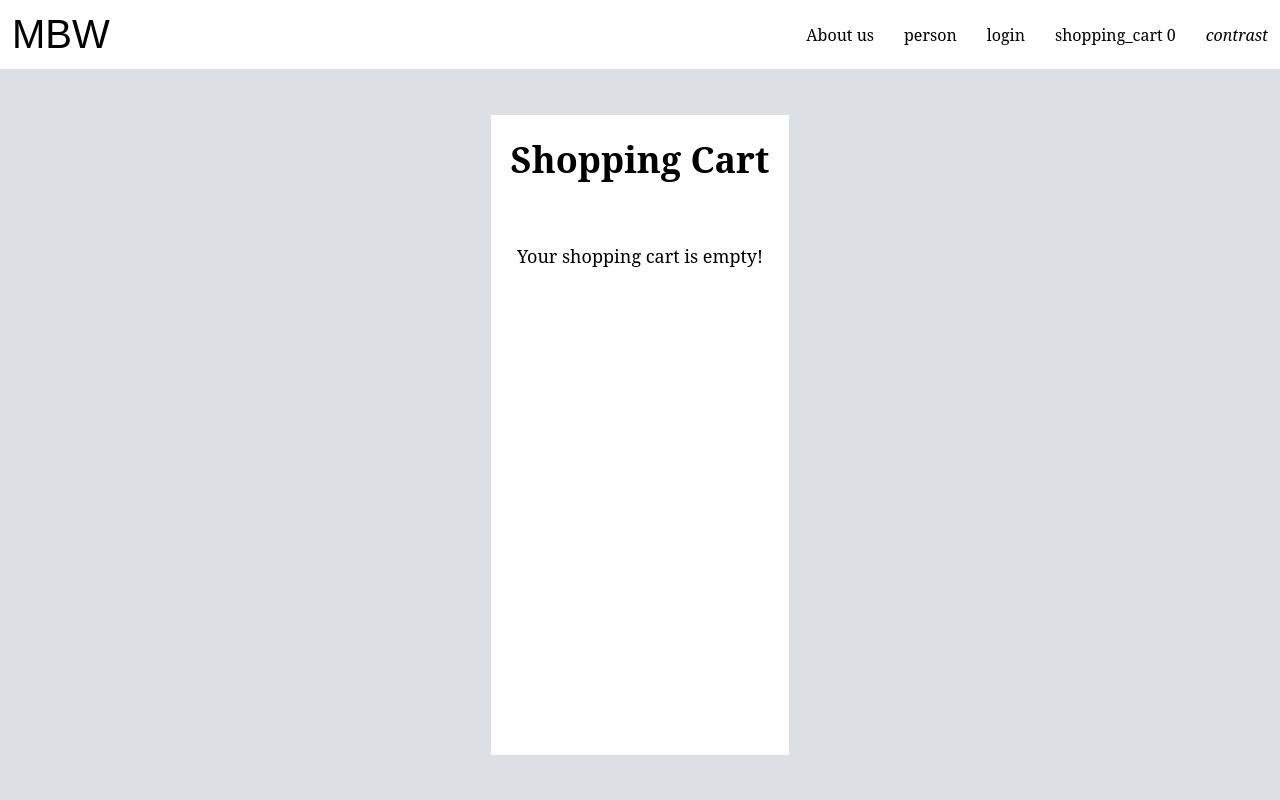
After one commit to abduIbari/Webshop, a PHP site: page /shoppingCart.php in a window 1280 px wide. The commit adds this page. Run offline with PHP 8.4, Linux system fonts and the light colour scheme.

Commit message:
wrong commit

```diff
--- a/index.php
+++ b/index.php
@@ -37,6 +37,10 @@ $products = json_decode($json_data, true);
                 </a>
                 <a href="auth/login.php">
                     <span class="material-symbols-outlined">login</span>
+                </a>
+                <a href="shoppingCart.php" id="cart-link">
+                    <span class="material-symbols-outlined">shopping_cart</span>
+                    <span id="cart-count">0</span>
                 </a>
                 <i class="material-symbols-outlined" id="toggleDark">contrast</i>
             </div>
--- a/mystyle.css
+++ b/mystyle.css
@@ -499,3 +499,82 @@ a {
 #toggleDark {
     cursor: pointer;
 }
+
+.shopping-cart-container {
+    display: flex;
+    flex-direction: column;
+    align-items: center;
+    justify-content: flex-start;
+    padding: 20px;
+    gap: 20px;
+    background-color: var(--secondary-color);
+    min-height: 80vh;
+}
+
+.shopping-cart-container h1 {
+    font-size: 36px;
+    color: var(--font);
+    margin-bottom: 20px;
+}
+
+.cart-items {
+    list-style: none;
+    padding: 0;
+    width: 90%;
+    max-width: 800px;
+}
+
+.cart-item {
+    display: flex;
+    flex-direction: column;
+    gap: 10px;
+    background-color: var(--primary-color);
+    padding: 15px;
+    border-radius: 10px;
+    box-shadow: 0px 4px 10px rgba(0, 0, 0, 0.1);
+    margin-bottom: 20px;
+}
+
+.item-details {
+    display: flex;
+    justify-content: space-between;
+    font-size: 18px;
+    color: var(--font);
+}
+
+.item-actions {
+    display: flex;
+    gap: 10px;
+    justify-content: flex-end;
+    align-items: center;
+}
+
+.quantity-input {
+    padding: 5px;
+    width: 60px;
+    text-align: center;
+    font-family: inherit;
+    background-color: var(--secondary-color);
+    color: var(--font);
+    border: 1px solid var(--icon-border);
+    border-radius: 4px;
+}
+
+.item-subtotal {
+    font-size: 16px;
+    color: var(--font);
+    text-align: right;
+    margin-top: 10px;
+}
+
+.cart-summary {
+    text-align: center;
+    font-size: 20px;
+    color: var(--font);
+}
+
+.empty-cart {
+    font-size: 18px;
+    color: var(--font);
+    margin-top: 20px;
+}
--- a/products/subcategories.php
+++ b/products/subcategories.php
@@ -22,7 +22,7 @@ foreach($products["Products"] as $item){
   }
 }
 
-if (!$filtered_products) {
+if (!$products) {
   echo "<h1>Products not found</h1>";
   exit;
 }
--- /dev/null
+++ b/shoppingCart.php
@@ -0,0 +1,78 @@
+<?php
+session_start();
+$cart = $_SESSION['cart'] ?? [];
+$total = 0;
+?>
+
+<!DOCTYPE html>
+<html lang="en">
+<head>
+    <meta charset="UTF-8">
+    <meta name="viewport" content="width=device-width, initial-scale=1.0">
+    <title>Shopping Cart</title>
+    <link rel="stylesheet" href="./mystyle.css">
+</head>
+<body>
+    <header>
+    <nav>
+            <a href="index.php" class="tomorrow-extralight">
+                MBW
+            </a>
+            <div class="nav-icons">
+                <a href="about.php">About us</a>
+                <a href="customer.php">
+                    <span class="material-symbols-outlined">person</span>
+                </a>
+                <a href="auth/login.php">
+                    <span class="material-symbols-outlined">login</span>
+                </a>
+                <a href="shoppingCart.php" id="cart-link">
+                    <span class="material-symbols-outlined">shopping_cart</span>
+                    <span id="cart-count">0</span>
+                </a>
+                <i class="material-symbols-outlined" id="toggleDark">contrast</i>
+            </div>
+        </nav>
+
+    </header>
+
+    <main>
+        <div class="shopping-cart-container">
+            <h1>Shopping Cart</h1>
+            <?php if (!empty($cart)): ?>
+                <ul class="cart-items">
+                    <?php foreach ($cart as $id => $item):
+                        $subtotal = $item['price'] * $item['quantity'];
+                        $total += $subtotal;
+                    ?>
+                    <li class="cart-item">
+                        <div class="item-details">
+                            <span class="item-name"><?= htmlspecialchars($item['name']) ?></span>
+                            <span class="item-price">$<?= number_format($item['price'], 2) ?></span>
+                        </div>
+                        <div class="item-actions">
+                            <form action="updateCart.php" method="post">
+                                <input type="hidden" name="id" value="<?= $id ?>">
+                                <input type="number" name="quantity" value="<?= $item['quantity'] ?>" min="1" class="quantity-input">
+                                <button type="submit" class="auth-button">Update</button>
+                            </form>
+                            <form action="removeFromCart.php" method="post">
+                                <input type="hidden" name="id" value="<?= $id ?>">
+                                <button type="submit" class="auth-button remove-button">Remove</button>
+                            </form>
+                        </div>
+                        <span class="item-subtotal">Subtotal: $<?= number_format($subtotal, 2) ?></span>
+                    </li>
+                    <?php endforeach; ?>
+                </ul>
+                <div class="cart-summary">
+                    <p>Total: $<?= number_format($total, 2) ?></p>
+                    <a href="checkout.php" class="auth-button">Proceed to Checkout</a>
+                </div>
+            <?php else: ?>
+                <p class="empty-cart">Your shopping cart is empty!</p>
+            <?php endif; ?>
+        </div>
+    </main>
+</body>
+</html>
```
Also changed, not shown: addToCart.php (added, +36 -0 lines), cart.js (added, +20 -0 lines), checkout.php (added, +20 -0 lines), product details/product.php (+6 -1 lines), task1/login2.html (added, +41 -0 lines).
